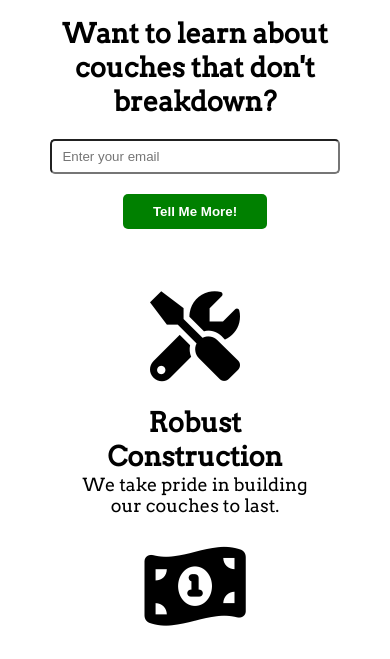
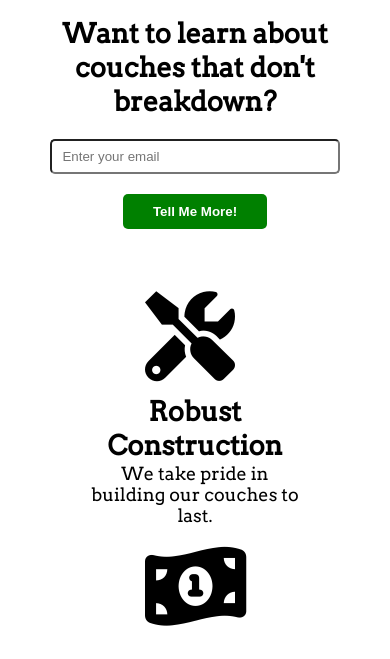
Before and after one commit to StevanFreeborn/freeCodeCamp-Product-Landing-Page, a plain HTML site: page index.html in a window 390 px wide. Shown: the part 127-786 px from the top of the page. Drawn offline with nearby package versions, Linux system fonts and the light colour scheme.

Commit message:
Refined features section styling responsiveness;

```diff
--- a/index.html
+++ b/index.html
@@ -62,8 +62,8 @@
             </section>
 
             <!--Features-->
-            <div class="container">
-                <section id="features">
+            <section id="features">
+                <div class="container">
                     <div class="grid">
                         <div class="feature">
                             <div class="icon">
@@ -93,8 +93,8 @@
                             </div>
                         </div>
                     </div>
-                </section>
-            </div>
+                </div>
+            </section>
 
 
             <!--Demo-->
--- a/site.css
+++ b/site.css
@@ -192,24 +192,25 @@ nav a:hover {
     margin: 0 auto;
     display: flex;
     flex-direction: row;
-    flex-wrap: wrap;
     align-items: center;
 }
 
-@media (max-width: 600px) {
+@media (max-width: 700px) {
     #features .feature {
-      justify-content: center;
-      text-align: center;
+        flex-direction: column;
+        justify-content: center;
+        text-align: center;
     }
 }
 
 #features .icon {
     display: flex;
-    align-items: center;
+    flex-direction: column;
+    align-items: flex-start;
     justify-content: center;
     height: 125px;
-    width: 125px;
-    margin: 0px 20px;
+    width: 100px;
+    object-fit: contain;
 }
 
 #features .description {
@@ -217,5 +218,5 @@ nav a:hover {
     flex-direction: column;
     justify-content: center;
     height: 125px;
-    margin: 0px 20px;
+    margin: 0px 40px;
 }
```
